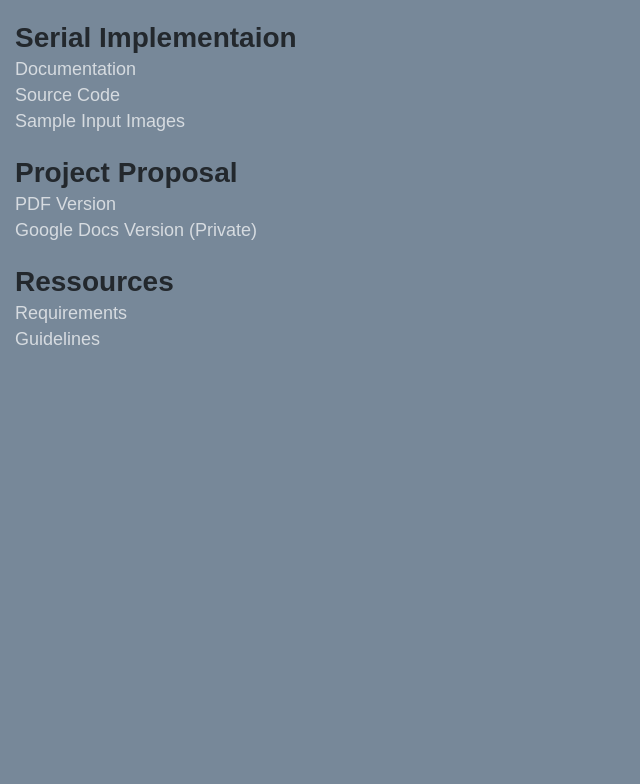
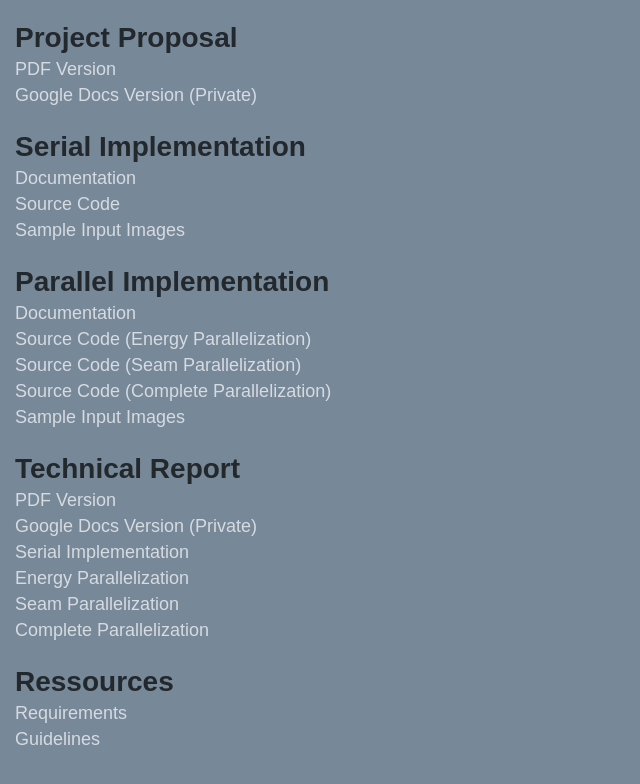
Before and after one commit to vkonen1/cmsc483, a plain HTML site: page index.html in a window 1280 px wide. Shown: the part 66-850 px from the top of the page, without its empty margins (0-640 px from the left). Before the commit the page ends 800 px from the top, so only its background shows below. Drawn offline with Linux system fonts and the light colour scheme.

Commit message:
updated documentation and web page;

```diff
--- a/index.html
+++ b/index.html
@@ -7,15 +7,32 @@
 	<body>
 		<h1>Parallel Seam Carving</h1>
 		<div class="phase-section">
-			<h2>Serial Implementaion</h2>
+			<h2>Project Proposal</h2>
+			<p><a href="documents/ablomer1_vkonen1_project_proposal.pdf" target="_blank">PDF Version</a></p>
+			<p><a href="https://docs.google.com/document/d/1QzCqTJhBwT2-3W4D93P3djetgKL0iGetsffDX5P5BHY/edit" target="_blank">Google Docs Version (Private)</a></p>
+		</div>
+		<div class="phase-section">
+			<h2>Serial Implementation</h2>
 			<p><a href="serial_seam_carver/readme.txt" target="_blank">Documentation</a></p>
 			<p><a href="serial_seam_carver/serial_seam_carver.zip">Source Code</a></p>
 			<p><a href="serial_seam_carver/sample_input.zip">Sample Input Images</a></p>
 		</div>
 		<div class="phase-section">
-			<h2>Project Proposal</h2>
-			<p><a href="documents/ablomer1_vkonen1_project_proposal.pdf" target="_blank">PDF Version</a></p>
-			<p><a href="https://docs.google.com/document/d/1QzCqTJhBwT2-3W4D93P3djetgKL0iGetsffDX5P5BHY/edit" target="_blank">Google Docs Version (Private)</a></p>
+			<h2>Parallel Implementation</h2>
+			<p><a href="parallel_seam_carver/readme.txt" target="_blank">Documentation</a></p>
+			<p><a href="parallel_seam_carver/parallel_energy_seam_carver.zip">Source Code (Energy Parallelization)</a></p>
+			<p><a href="parallel_seam_carver/parallel_seam_seam_carver.zip">Source Code (Seam Parallelization)</a></p>
+			<p><a href="parallel_seam_carver/seam_carver.zip">Source Code (Complete Parallelization)</a></p>
+			<p><a href="parallel_seam_carver/sample_input.zip">Sample Input Images</a></p>
+		</div>
+		<div class="phase-section">
+			<h2>Technical Report</h2>
+			<p><a href="documents/parallel_seam_carving.pdf" target="_blank">PDF Version</a></p>
+			<p><a href="https://docs.google.com/document/d/17O_7uC0g8Q4HmigFR6Tr9rxLaKWDvSKxEj6mTfC5_go/edit" target="_blank">Google Docs Version (Private)</a></p>
+			<p><a href="documents/serial_test.xlsx">Serial Implementation</a></p>
+			<p><a href="documents/energy_parallel_test.xlsx">Energy Parallelization</a></p>
+			<p><a href="documents/seam_parallel_test.xlsx">Seam Parallelization</a></p>
+			<p><a href="documents/complete_parallel_test.xlsx">Complete Parallelization</a></p>
 		</div>
 		<div class="phase-section">
 			<h2>Ressources</h2>
```
Also changed, not shown: parallel_seam_carver/readme.txt, 3 other files.
